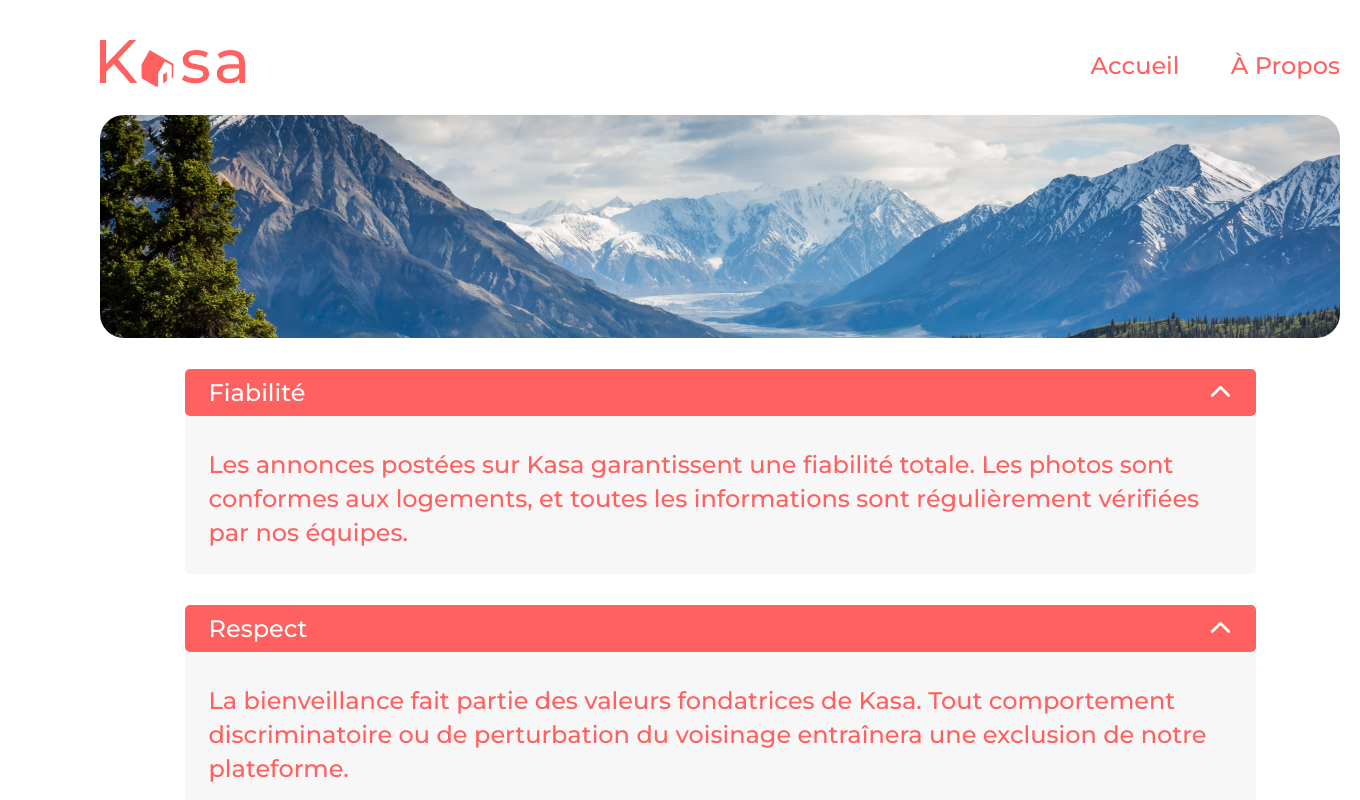
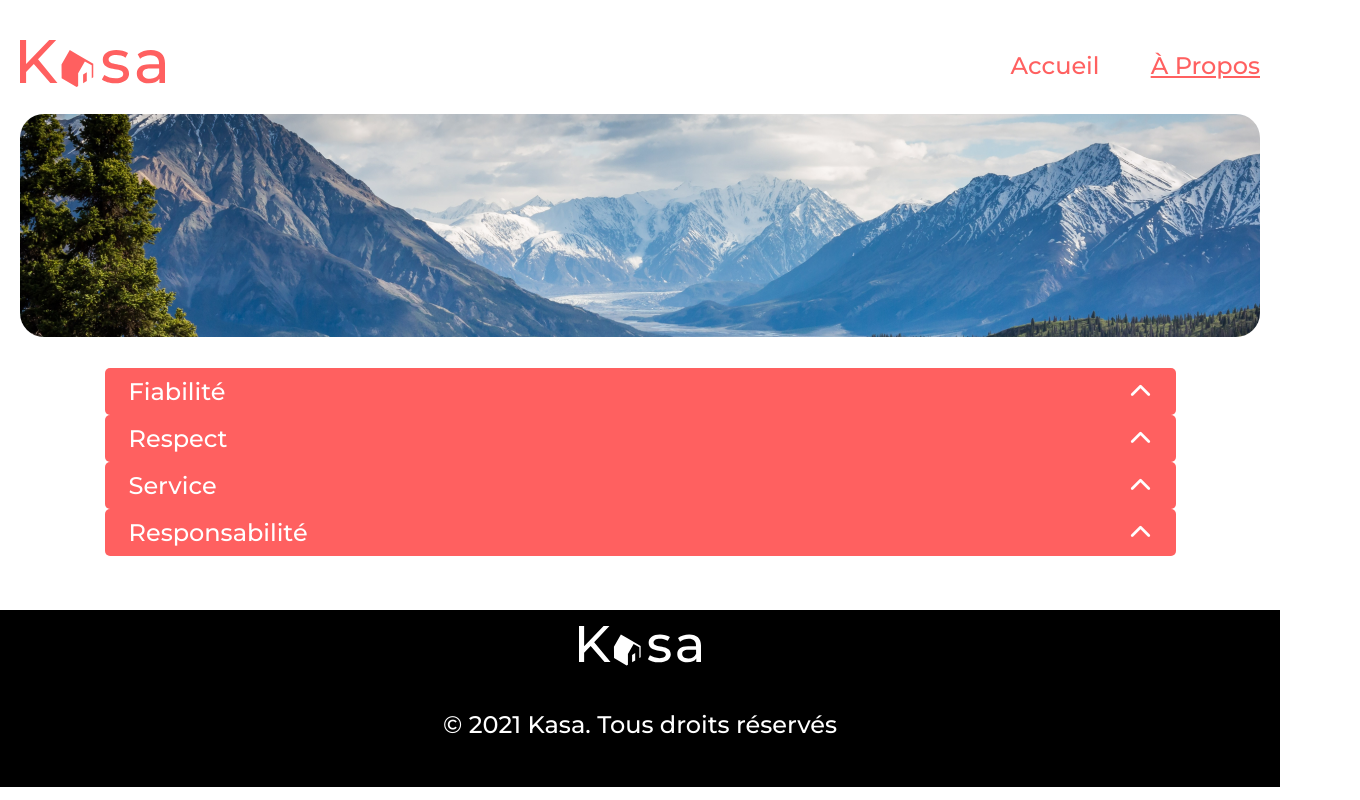
Before and after one commit to GuillaumeBZD/Projet-7, a React (Create React App) app: page /Apropos in a window 1280 px wide. Shown: the top 800 px of the page, 1360 px wide, since content can reach past the window. Built offline with nearby package versions, Linux system fonts and the light colour scheme.

Commit message:
Projet 7 V0.8

```diff
--- a/src/App.jsx
+++ b/src/App.jsx
@@ -1,16 +1,17 @@
 import React from "react";
-import {Header} from "./components/header/header";
-import {Footer} from "./components/footer/footer";
+import { Header } from "./components/header/header";
+import { Footer } from "./components/footer/footer";
 import Accueil from "./pages/accueil/accueil";
 import Logements from "./pages/logements/logements";
 import Erreur from "./pages/erreur/erreur";
 import Apropos from "./pages/a propos/apropos";
-import { Route,Routes} from "react-router-dom";
+import { Route, Routes } from "react-router-dom";
 
 function App() {
   return (
     <>
       <Header />
+      <div className="app-content">
         <Routes>
           <Route path="/" element={<Accueil />} />
           <Route path="/Apropos" element={<Apropos />} />
@@ -18,6 +19,8 @@ function App() {
           <Route path="Erreur" element={<Erreur />} />
           <Route path="*" element={<Erreur />} />
         </Routes>
+      </div>
+
       <Footer />
     </>
   );
--- a/src/components/card/card.jsx
+++ b/src/components/card/card.jsx
@@ -1,23 +1,18 @@
 import React from "react";
 import "./card.scss";
-import data from  "../../ressources/logements.json"
 import { Link } from "react-router-dom";
 
-function Card () {
-return (
-    <ul className="dispo_accueil">
-        {data.map((item) => {
-        return (
+function Card (props) {
+  return (
+    <>
         <li className="carte_li">
-            <Link to={`/logements/${item.id}`} className="lien_carte"  key={item.id}>
+            <Link to={`/logements/${props.id}`} className="lien_carte"  key={props.id}>
                 <img
-                src={item.cover} alt={item.title} className="carte_img"/>
-                <h4 className="carte_titre">{item.title}</h4>
+                src={props.cover} alt={props.title} className="carte_img"/>
+                <h4 className="carte_titre">{props.title}</h4>
             </Link>
             </li>
-        );
-        })}
-    </ul>
-);
-}
+    </>
+  );
+  }
 export default Card;
--- a/src/components/dropdown/dropdown.jsx
+++ b/src/components/dropdown/dropdown.jsx
@@ -1,22 +1,30 @@
 import React from "react";
 import "./dropdown.scss";
-import data from "../../ressources/dropdown";
+import { useState } from "react";
 
-function Dropdown() {
+function Dropdown(props) {
+  const [opened, setOpened] = useState(false);
+
+  let content = (
+    <dd className={`apropos_liste--paragraphe ${opened ? "open" : "close"}`}>
+      {props.content}
+    </dd>
+  );
+
+  // let chevron = (<
+  //   className="fa-solid fa-chevron-up"> )
   return (
-    <dl className="dispo_apropos">
-      {data.map((item) => {
-        return (
-          <>
-            <dt key={item.id} className="apropos_liste--titre">
-              {item.title}
-              <i class="fa-solid fa-chevron-up"></i>
-            </dt>
-            <dd className="apropos_liste--paragraphe">{item.description}</dd>
-          </>
-        );
-      })}
-    </dl>
+    <>
+      <dt className="apropos_liste--titre">
+        {props.title}
+        <i
+          className="fa-solid fa-chevron-up"
+          onClick={() => setOpened(!opened)}
+        ></i>
+      </dt>
+
+      {content}
+    </>
   );
 }
 
--- a/src/components/dropdown/dropdown.scss
+++ b/src/components/dropdown/dropdown.scss
@@ -1,13 +1,4 @@
 @import "../../style/style.scss";
-
-.dispo_apropos {
-  display: flex;
-  flex-flow: column wrap;
-  justify-content: center;
-  align-items: flex-start;
-  max-width: 1240px;
-  margin-top: 31px;
-}
 
 .apropos_liste--titre {
   display: flex;
@@ -26,6 +17,13 @@
   border-radius: 5px;
 }
 
+.apropos_liste--titre i {
+  display: flex;
+  align-items: center;
+  justify-content: center;
+  font-size: 22px;
+}
+
 .apropos_liste--paragraphe {
   margin: 0;
   background-color: $background;
@@ -36,15 +34,18 @@
   font-weight: 500;
   line-height: 34px;
   letter-spacing: 0em;
-  padding: 1.5rem;
-  padding-top: 2rem;
   border-radius: 0 0 5px 5px;
   margin-bottom: 31px;
+  transition: all 0.5s;
+
+  &.open {
+    height: 100%;
+    padding: 1.5rem;
+    padding-top: 2rem;
+  }
+
+  &.close {
+    height: 0;
+    display: none;
+  }
 }
-
-.apropos_liste--titre i {
-  display: flex;
-  align-items: center;
-  justify-content: center;
-  font-size: 22px;
-}
--- a/src/components/footer/footer.scss
+++ b/src/components/footer/footer.scss
@@ -3,7 +3,8 @@
 footer {
   display: flex;
   flex-direction: column;
-  width: 100vw;
+  width: 100%;
+  height: 145px;
   padding: 1rem 0;
   text-align: center;
   background: #000;
--- a/src/components/header/header.jsx
+++ b/src/components/header/header.jsx
@@ -1,9 +1,13 @@
 import React from "react";
 import logo from "../../images/logo.svg";
-import { Link } from "react-router-dom";
+import { NavLink, Link } from "react-router-dom";
 import "./header.scss";
 
 export function Header() {
+  let activeStyle = {
+    textDecoration: "underline",
+  };
+
   return (
     <header>
       <Link to="/" className="logo_lien">
@@ -14,12 +18,12 @@ export function Header() {
         />
       </Link>
       <nav>
-        <Link to="/" className="lien_head">
+        <NavLink to="/" className="lien_head" style={({ isActive }) => isActive ? activeStyle : undefined}>
           Accueil
-        </Link>
-        <Link to="Apropos" className="lien_head">
+        </NavLink>
+        <NavLink to="Apropos" className="lien_head" style={({ isActive }) => isActive ? activeStyle : undefined}>
           À Propos
-        </Link>
+        </NavLink>
       </nav>
     </header>
   );
--- a/src/components/header/header.scss
+++ b/src/components/header/header.scss
@@ -8,6 +8,7 @@ header {
   margin: 0 100px;
   margin-top: 40px;
   width: 100%;
+  height: 50px;
 
   nav {
     display: flex;
--- a/src/index.scss
+++ b/src/index.scss
@@ -1,19 +1,28 @@
+html {
+  height: 100vh;
+}
+
 body {
   margin: 0;
-  font-family: -apple-system, BlinkMacSystemFont, 'Segoe UI', 'Roboto', 'Oxygen',
-    'Ubuntu', 'Cantarell', 'Fira Sans', 'Droid Sans', 'Helvetica Neue',
+  height: 100vh;
+  font-family: -apple-system, BlinkMacSystemFont, "Segoe UI", "Roboto", "Oxygen",
+    "Ubuntu", "Cantarell", "Fira Sans", "Droid Sans", "Helvetica Neue",
     sans-serif;
   -webkit-font-smoothing: antialiased;
   -moz-osx-font-smoothing: grayscale;
 }
 
+#root {
+  display: flex;
+  flex-direction: column;
+  align-items: center;
+  box-sizing: border-box;
+  font-family: Montserrat, Arial, elvetica, sans-serif;
+  font-weight: 500;
 
-#root {
+  .app-content {
     display: flex;
-    flex-flow: column wrap;
-    align-items: center;
-    width: 100vw;
-    box-sizing: border-box;
-    font-family: Montserrat,Arial,Helvetica,sans-serif;
-    font-weight: 500;
+    flex-direction: column;
+    min-height: calc(100vh - (50px + 230px));
+  }
 }
--- a/src/pages/a propos/apropos.jsx
+++ b/src/pages/a propos/apropos.jsx
@@ -2,14 +2,23 @@ import React from "react";
 import "./apropos.scss";
 import image from "../../images/backApr.png";
 import Dropdown from "../../components/dropdown/dropdown";
-
-
+import data from "../../ressources/dropdown";
 
 function Apropos() {
+  const dropdowns = data.map((item) => {
+    return (
+      <Dropdown key={item.id} title={item.title} content={item.description} />
+    );
+  });
+
   return (
     <main className="main_apropos">
-      <img src={image} alt="vu de l'horizon sur une chaine de montagne" className="img_apropos" />
-      <Dropdown />
+      <img
+        src={image}
+        alt="vu de l'horizon sur une chaine de montagne"
+        className="img_apropos"
+      />
+      <dl className="dispo_apropos">{dropdowns}</dl>
     </main>
   );
 }
--- a/src/pages/a propos/apropos.scss
+++ b/src/pages/a propos/apropos.scss
@@ -1,6 +1,6 @@
 @import "../../style/style.scss";
 
-.main_apropos{
+.main_apropos {
   display: flex;
   justify-content: center;
   align-items: center;
@@ -11,3 +11,13 @@ margin-top: 1.5rem;
 .img_apropos {
   border-radius: 1.5rem;
 }
+
+.dispo_apropos {
+  display: flex;
+  flex-flow: column wrap;
+  justify-content: center;
+  align-items: center;
+  max-width: 1240px;
+  margin-top: 31px;
+  width: 100%;
+}
--- a/src/pages/accueil/accueil.jsx
+++ b/src/pages/accueil/accueil.jsx
@@ -1,12 +1,20 @@
 import React from "react";
 import "./accueil.scss";
 import Card from "../../components/card/card";
+import data from "../../ressources/logements.json";
 
 function Accueil() {
+  const cards = data.map((item) => {
+    return <Card key={item.id} {...item} />;
+  });
   return (
     <main className="main_accueil">
-      <h1 className="chezVous">Chez vous, partout et ailleurs</h1>
-      <Card />
+      <div className="banner">
+        <div className="fade_background"></div>
+        <h1>Chez vous, partout et ailleurs</h1>
+      </div>
+
+      <ul className="dispo_accueil">{cards}</ul>
     </main>
   );
 }
--- a/src/pages/accueil/accueil.scss
+++ b/src/pages/accueil/accueil.scss
@@ -3,26 +3,39 @@
 .main_accueil {
   max-width: 1240px;
   width: 100%;
+}
 
-}
-.chezVous {
+.banner {
   display: flex;
   justify-content: center;
   align-items: center;
   background-image: url("../../images/BackAcc.png");
-    text-align: center;
-    color: white;
-    text-shadow: 1px 1px 0px rgba(0, 0, 0, 1);
   background-size: cover;
   background-repeat: no-repeat;
+  text-align: center;
   width: 100%;
   max-width: 1240px;
   height: 233px;
   border-radius: 1.5rem;
-    font-weight: 500;
+  position: relative;
+  margin-top: 50px;
+
+  h1 {
+    text-shadow: 1px 1px 0px rgba(0, 0, 0, 1);
+    color: white;
     font-size: 3rem;
-    opacity: 1;
-    mix-blend-mode: darken;
-    margin: 0;
-    margin-top: 1.5rem;
+    position: relative;
+    z-index: 3;
   }
+
+  .fade_background {
+    position: absolute;
+    top: 0;
+    left: 0;
+    width: 100%;
+    height: 100%;
+    background-color: rgba(0, 0, 0, 0.2);
+    z-index: 1;
+    border-radius: 1.5rem;
+  }
+}
```
Lines whose indentation alone changed are shown as unchanged.
